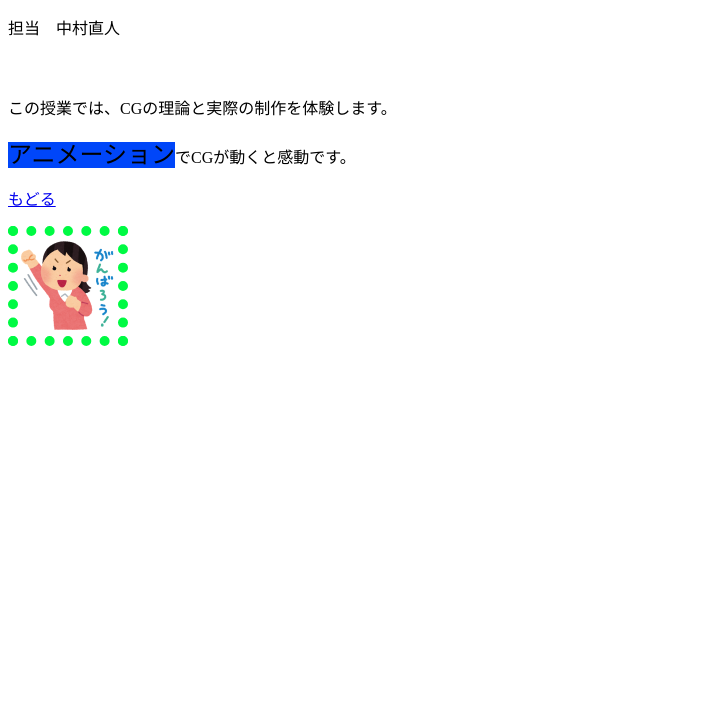
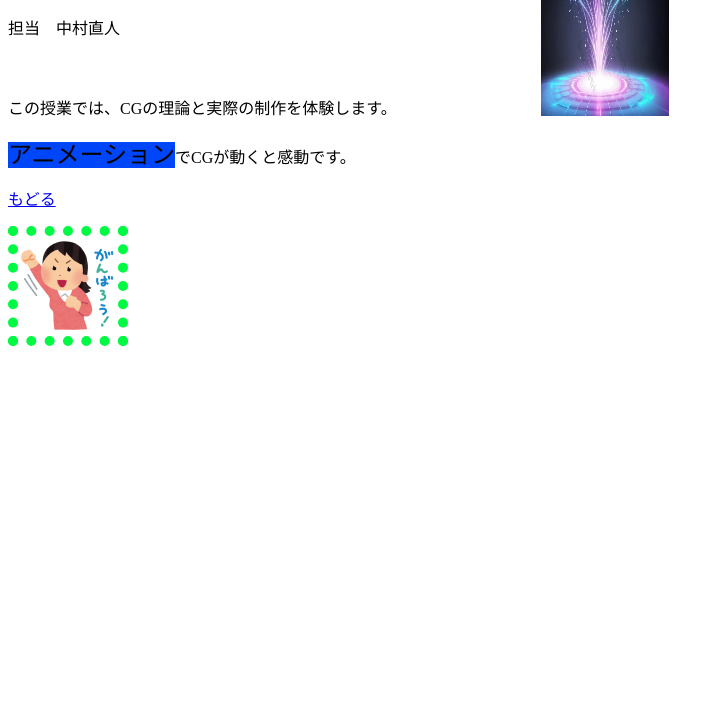
Before and after one commit to yoshinariharuo/2024VC, a plain HTML site: page CG.html in a window 1280 px wide. Shown: the part 97-800 px from the top of the page, without its empty margins (0-724 px from the left). Drawn offline with Linux system fonts and the light colour scheme.

Commit message:
Update bass.css

```diff
--- a/bass.css
+++ b/bass.css
@@ -16,6 +16,7 @@ body p img{
 }
 
 body{
+   background-image: url(VCD.jpg);
   background-position: 47% 0%;
   background-repeat: no-repeat;
   background-size: 10% 46%;
```
